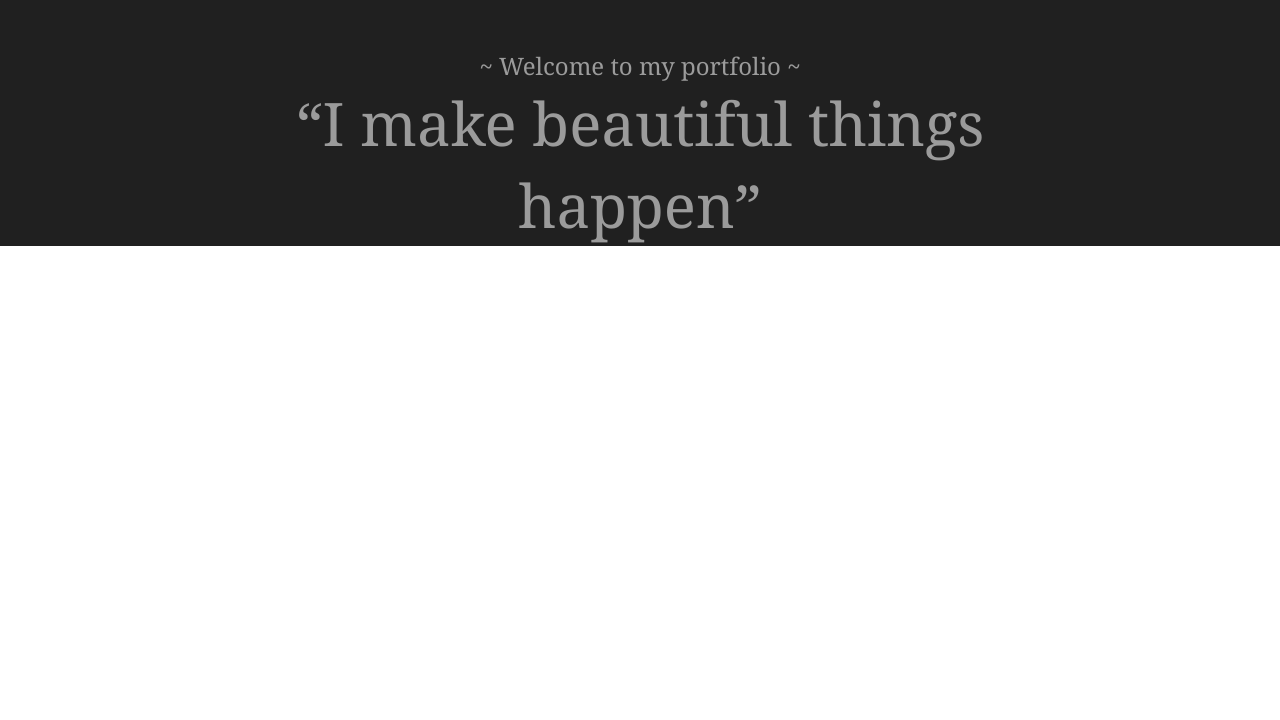
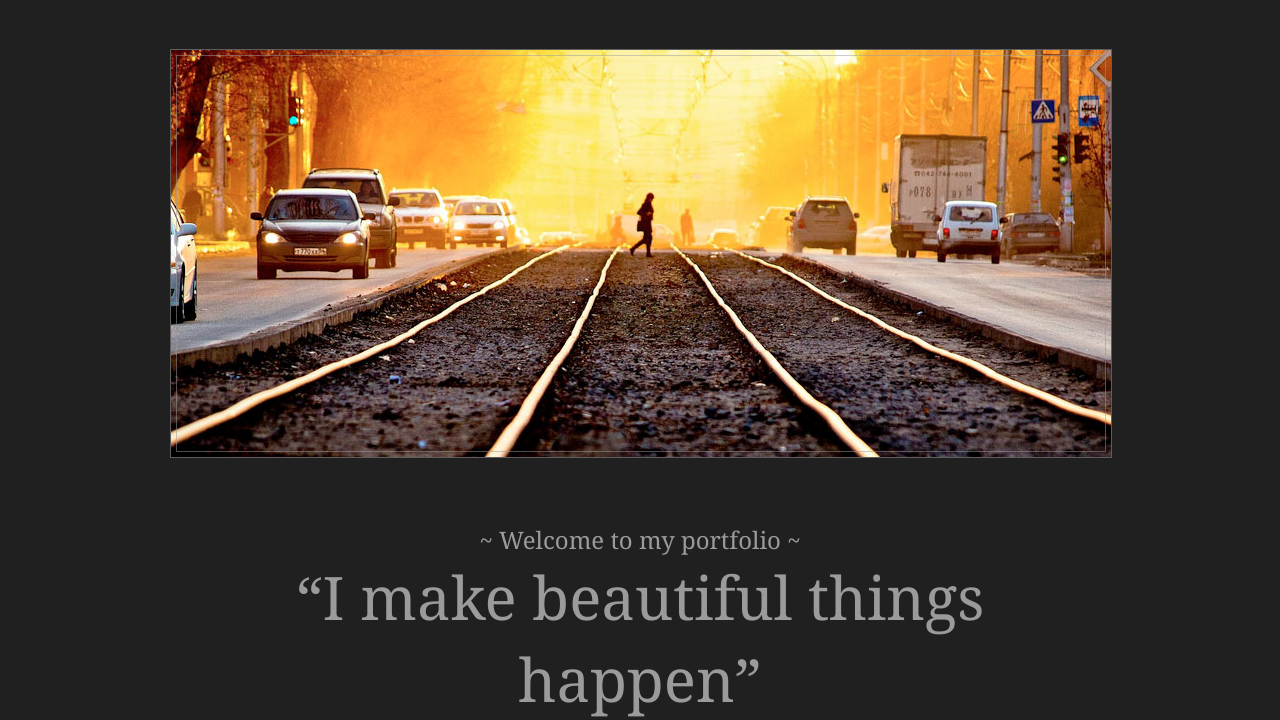
Before and after one commit to oleg-tgn/html-template-beautiful-things, a plain HTML site: page index.html in a window 1280 px wide. Shown: the part 85-805 px from the top of the page. Drawn offline with Linux system fonts and the light colour scheme.

Commit message:
add slider

```diff
--- a/index.html
+++ b/index.html
@@ -19,7 +19,12 @@
         </span>
         <div class="clear"></div>
       </header>
-      <div class="welcome">
+      <div class="slider">
+        <ul class="slider__content">
+          <li class="slider__image-wrap"><img src="img/slide-1.jpg" class="slider__image"></li>
+        </ul>
+      </div>
+       <div class="welcome">
         <div class="container">
           <h2>~ Welcome to my portfolio ~</h2>
           <h1>“I make beautiful things happen”</h1>
--- a/styles/style.css
+++ b/styles/style.css
@@ -49,3 +49,29 @@ header {
     font-weight: 400;
     text-align: center;
 }
+.slider__image-wrap {
+    display: inline-block;
+    position: relative;
+    width: 940px;
+    height: 407px;
+    border: 1px solid rgba(155, 155, 155, 0.5);
+}
+.slider__image-wrap:before {
+    content: "";
+    display: block;
+    width: calc(100% - 12px);
+    height: calc(100% - 12px);
+    top: 5px;
+    left: 5px;
+    position: absolute;
+    z-index: 10;
+    border: 1px solid rgba(155, 155, 155, 0.5);
+}
+.slider__image {
+    width: 100%;
+    height: auto;
+}
+
+.welcome {
+    margin-top: 62px;
+}
```
Also changed, not shown: img/slide-1.jpg (added).
